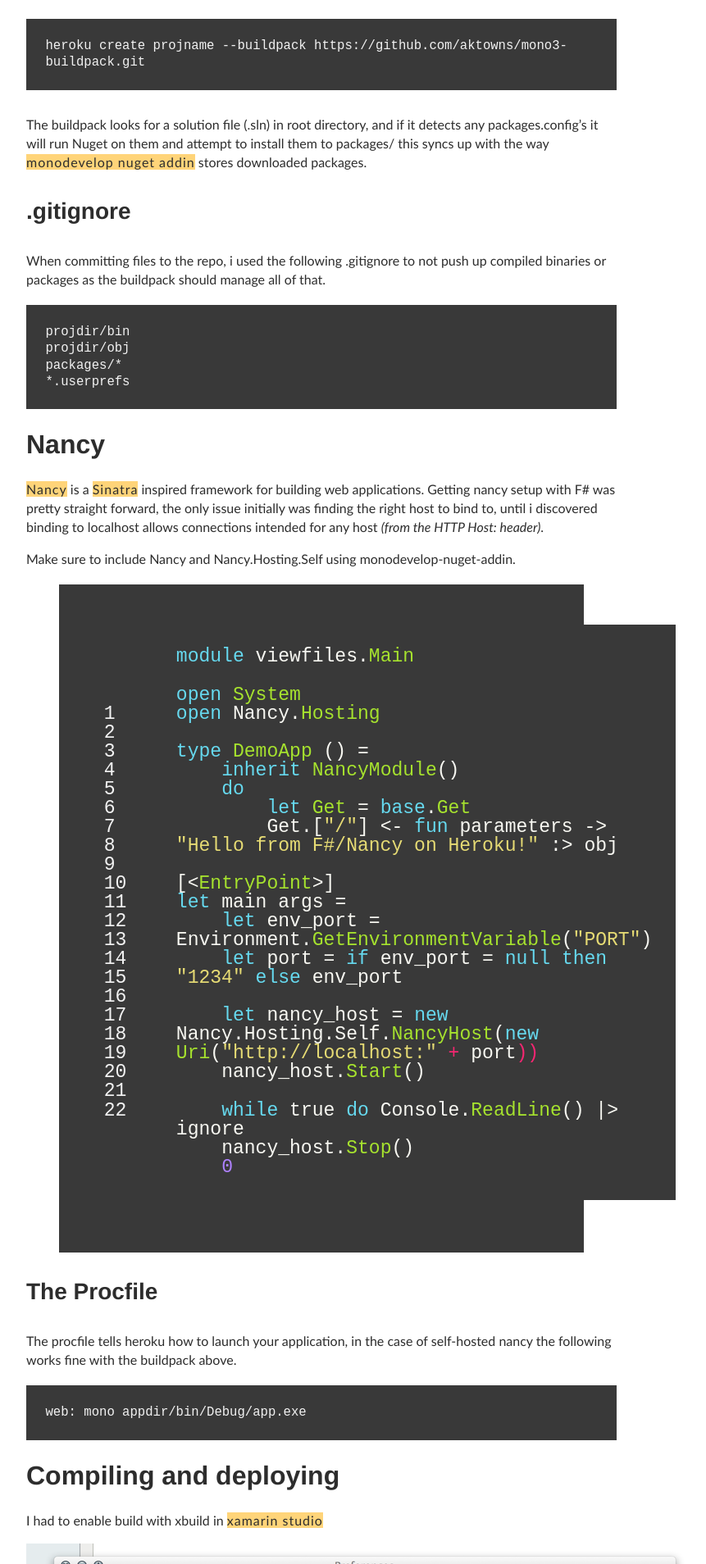
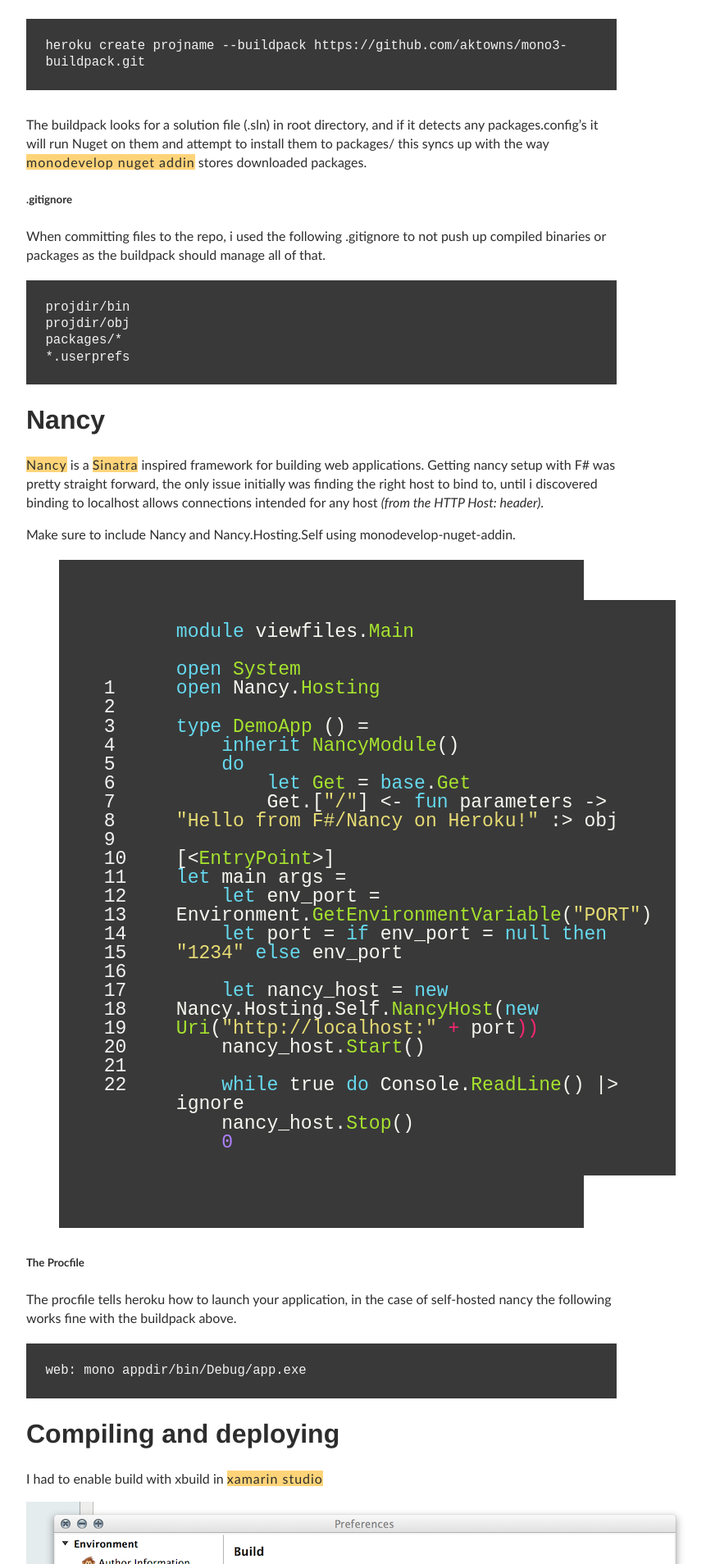
Before and after one commit to aktowns/blog.ashleytowns.id.au, a Jekyll site: the page built from _posts/2013-04/2013-04-01-running-csharp-fsharp-xbuild-nuget-on-heroku.md, in a window 1280 px wide. Shown: the part 375-2283 px from the top of the page at 82% size, without its empty margins (248-1109 px from the left). Built offline with Jekyll 4.4.1, drawn with Linux system fonts in a browser that asks for light colours; comment, search, counter and statistics services are not loaded.

Commit message:
additions and corrections

```diff
--- a/_posts/2013-04/2013-04-01-running-csharp-fsharp-xbuild-nuget-on-heroku.md
+++ b/_posts/2013-04/2013-04-01-running-csharp-fsharp-xbuild-nuget-on-heroku.md
@@ -19,7 +19,7 @@ To use the build pack, pass it in with `heroku create` on a project
 The buildpack looks for a solution file (.sln) in root directory, and if it detects any packages.config's it will run Nuget on them and attempt to install them to packages/ this syncs up with the way [monodevelop nuget addin](https://github.com/mrward/monodevelop-nuget-addin) stores downloaded packages.
 
 
-#### .gitignore
+##### .gitignore
 When committing files to the repo, i used the following .gitignore to not push up compiled binaries or packages as the buildpack should manage all of that.
 
     projdir/bin
@@ -57,7 +57,7 @@ let main args =
     0
 {% endhighlight %}
 
-#### The Procfile
+##### The Procfile
 The procfile tells heroku how to launch your application, in the case of self-hosted nancy the following works fine with the buildpack above.
 
     web: mono appdir/bin/Debug/app.exe
```
